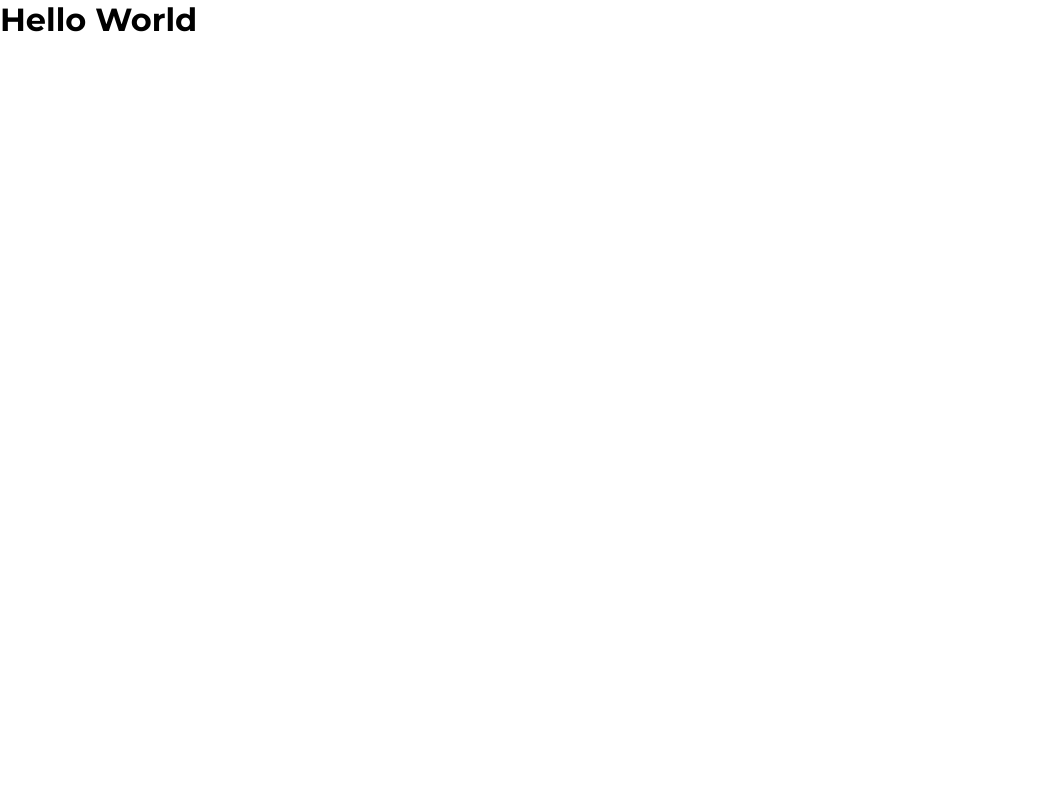
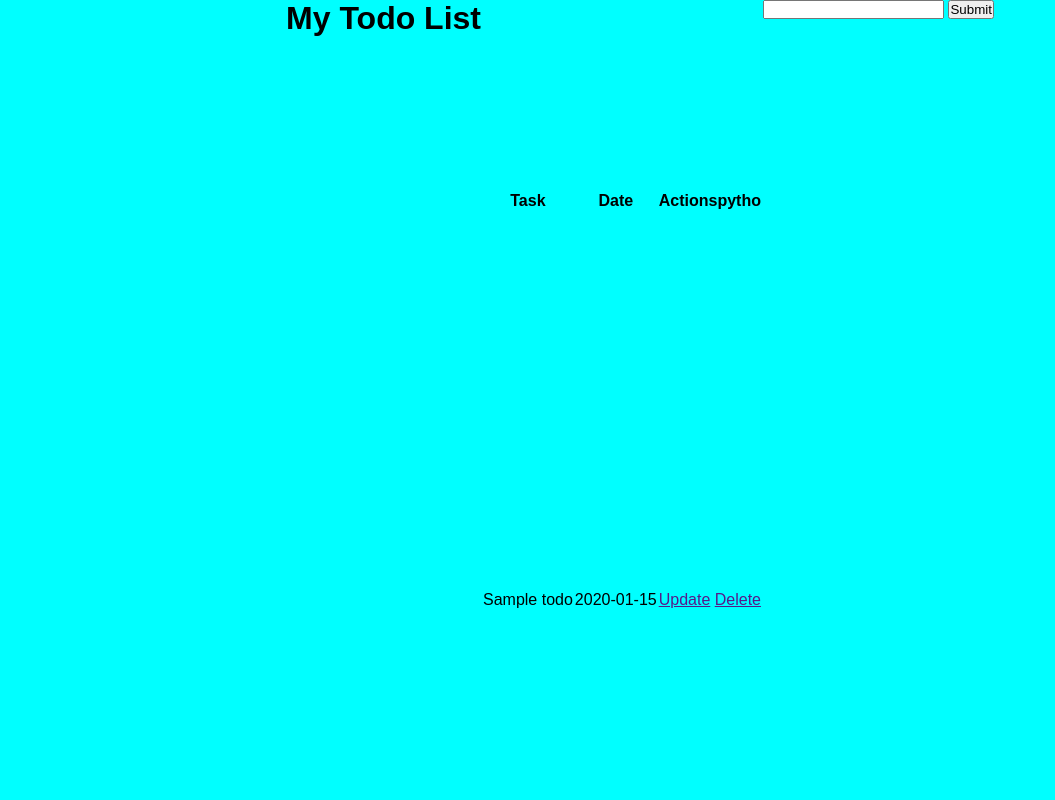
Before and after one commit to phanison898/todo-flask-app, a Flask app: page / in a window 1280 px wide. Before the commit the part shown is almost empty. Shown: the whole page, without its empty margins (0-1055 px from the left). Run offline with Flask 2, Linux system fonts and the light colour scheme; tables that the repository leaves empty hold one stand-in row (values such as "Sample post").

Commit message:
added post request

```diff
--- a/app.py
+++ b/app.py
@@ -1,4 +1,4 @@
-from flask import Flask, render_template, url_for
+from flask import Flask, render_template, url_for, request, redirect
 from flask_sqlalchemy import SQLAlchemy
 from datetime import datetime
 
@@ -8,7 +8,7 @@ db = SQLAlchemy(app)
 
 class Todo(db.Model):
     id = db.Column(db.Integer, primary_key=True)
-    content = db.Column(db.String(200),nullable=False)
+    task_name = db.Column(db.String(200),nullable=False)
     date_created = db.Column(db.DateTime,default=datetime.utcnow)
 
     def __repr__(self):
@@ -16,7 +16,19 @@ class Todo(db.Model):
 
 @app.route('/')
 def index():
-    return render_template('index.html')
+    if request.method == "POST":
+        input_task_name = request.form['task-input']
+        new_todo_model = Todo(task_name=input_task_name)
+
+        try:
+            db.session.add(new_todo_model)
+            db.session.commit()
+            return redirect('/')
+        except:
+            return 'There was an error occured while creating new task'
+    else:
+        tasks = Todo.query.order_by(Todo.date_created).all()
+        return render_template('index.html',tasks=tasks)
 
 if __name__ == "__main__":
     app.run(debug=True)
--- a/static/css/main.css
+++ b/static/css/main.css
@@ -7,5 +7,13 @@
 }
 
 body {
-  font-family: "Montserrat", sans-serif;
+  font-family: sans-serif;
 }
+
+.container {
+  width: 100vw;
+  height: 100vh;
+  display: flex;
+  justify-content: center;
+  background-color: aqua;
+}
--- a/templates/index.html
+++ b/templates/index.html
@@ -7,7 +7,28 @@
 
 <!--Body section-->
 {% block body %}
-<div>
-  <h1>Hello World</h1>
+<div class="container">
+  <h1>My Todo List</h1>
+  <table class="todo-table">
+    <tr>
+      <th>Task</th>
+      <th>Date</th>
+      <th>Actionspytho</th>
+    </tr>
+    {% for task in tasks %}
+        <tr>
+            <td>{{ task.task_name }}</td>
+            <td>{{ task.date_created.date() }}</td>
+            <td>
+                <a href="">Update</a>
+                <a href="">Delete</a>
+            </td>
+        </tr>
+    {% endfor %}
+  </table>
+  <form class="task-form" action="/" method="POST">
+    <input type="text" name="task-input" id="task-input" />
+    <button>Submit</button>
+  </form>
 </div>
 {% endblock %}
```
